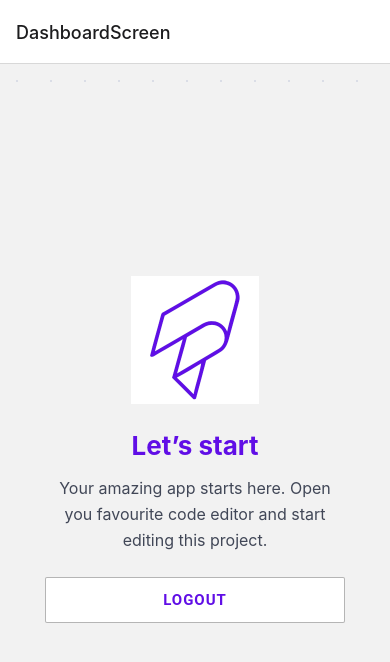
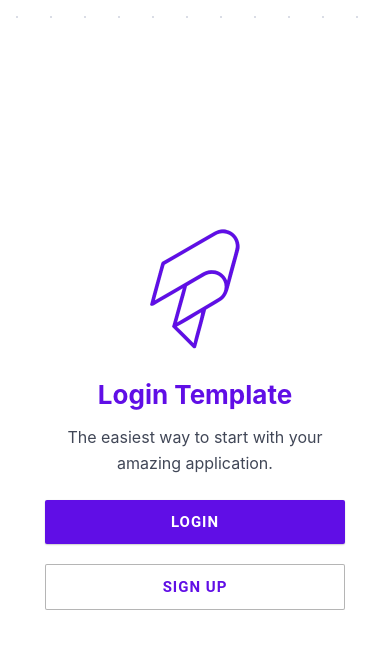
Before and after one commit to oxfoundation/oxyn-mobile-app, a React Native app: screen / in a window 390 px wide. Shown: the top 662 px of the page. Built offline with nearby package versions, Linux system fonts and the light colour scheme; what react-native-status-bar-height would draw is missing.

Commit message:
Align navigation and Paper theming

```diff
--- a/App.tsx
+++ b/App.tsx
@@ -3,7 +3,10 @@ import React, {useState} from 'react';
 import {Provider as PaperProvider, Colors} from 'react-native-paper';
 
 import {theme} from '@styles';
-import {NavigationContainer} from '@react-navigation/native';
+import {
+  NavigationContainer,
+  DefaultTheme as NavigationDefaultTheme,
+} from '@react-navigation/native';
 import {createStackNavigator} from '@react-navigation/stack';
 
 import {
@@ -15,11 +18,13 @@ import {
   LoginScreen,
 } from '@screens';
 
+// combine paper and react navigation themes
+
 const Stack = createStackNavigator();
 
 const App = () => {
   const [isLoading] = useState(false);
-  const [isLoggedIn] = useState(true);
+  const [isLoggedIn] = useState(false);
 
   if (isLoading) {
     // We haven't finished checking for the token yet
@@ -64,7 +69,7 @@ const App = () => {
 
   return (
     <PaperProvider theme={theme}>
-      <NavigationContainer>
+      <NavigationContainer theme={NavigationDefaultTheme}>
         <Stack.Navigator>
           {[...(isLoggedIn ? protectedScreens : authenticationScreens)].map(
             (screen) => (
--- a/src/styles/index.ts
+++ b/src/styles/index.ts
@@ -1,3 +1,3 @@
-import theme from './theme';
+import {theme, navigationTheme} from './theme';
 
-export {theme};
+export {theme, navigationTheme};
--- a/src/styles/theme.ts
+++ b/src/styles/theme.ts
@@ -1,26 +1,36 @@
 import {DefaultTheme} from 'react-native-paper';
+import {DefaultTheme as DefaultNavigationTheme} from '@react-navigation/native';
 
 declare global {
   namespace ReactNativePaper {
     interface ThemeColors {
       secondary: string;
     }
-
     interface Theme {
       myOwnProperty: boolean;
     }
   }
 }
 
-const theme = {
+// primary: '#84DD72',
+// accent: '#212529',
+// secondary: '#BADA55',
+
+const commonThemeColors = {
+  primary: '#600EE6',
+  background: 'rgb(242, 242, 242)',
+  card: 'rgb(255, 255, 255)',
+  text: 'rgb(28, 28, 30)',
+  border: 'rgb(216, 216, 216)',
+  notification: '#f13a59',
+};
+
+export const theme = {
   ...DefaultTheme,
   roundness: 2,
   colors: {
     ...DefaultTheme.colors,
-    // primary: '#84DD72',
-    // accent: '#212529',
-    // secondary: '#BADA55',
-    primary: '#600EE6',
+    ...commonThemeColors,
     secondary: '#414757',
     error: '#f13a59',
   },
@@ -28,4 +38,7 @@ const theme = {
   myOwnProperty: true,
 };
 
-export default theme;
+export const navigationTheme = {
+  ...DefaultNavigationTheme,
+  ...commonThemeColors,
+};
```
